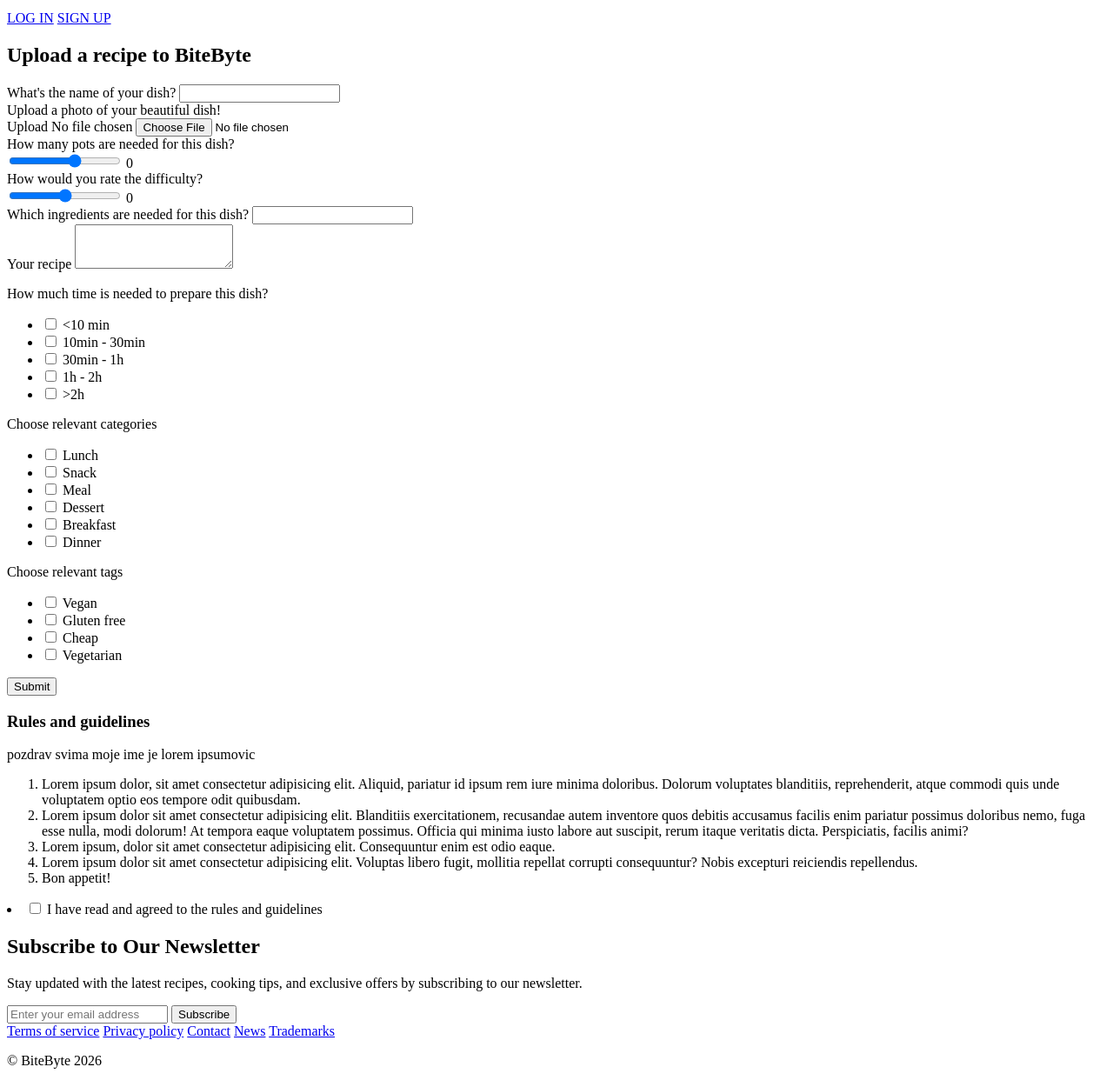
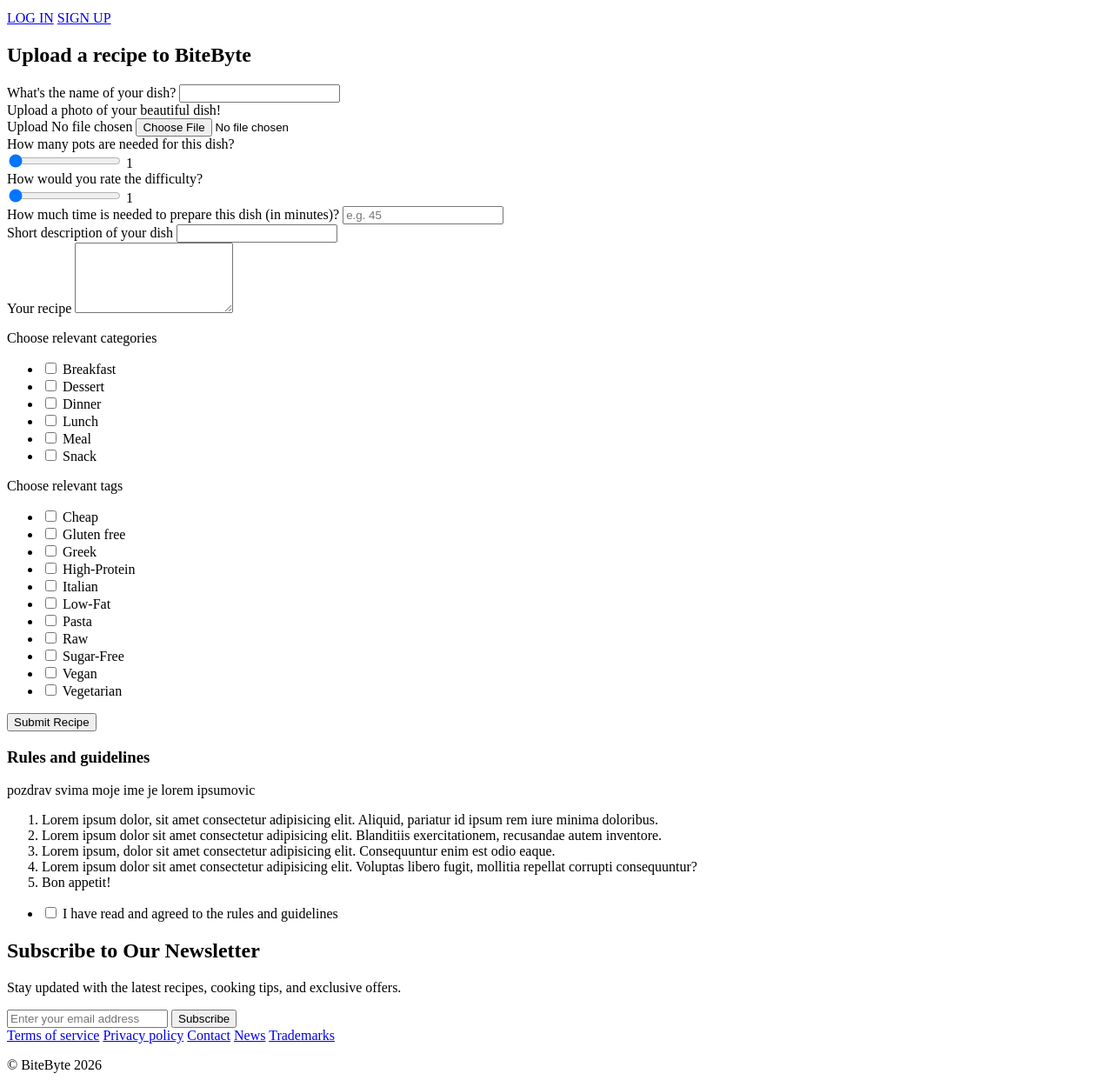
Before and after one commit to SannieBoi/BiteByte, a PHP site: page /submit.php in a window 1280 px wide. Shown: the part 425-1675 px from the top of the page at 87% size. Before the commit the page ends 1654 px from the top, so only its background shows below. Run offline with PHP 8.4, Linux system fonts and the light colour scheme; a user stored in the database is signed in; data comes from the database, SQL or seed files in the repository.

Commit message:
users can now add a recipe

```diff
--- a/php/submit.php
+++ b/php/submit.php
@@ -1,16 +1,121 @@
+<?php
+// 1. POVEZIVANJE NA BAZU I SESIJA
+include 'config.php';
+
+if (session_status() === PHP_SESSION_NONE) {
+    session_start();
+}
+
+// Inicijalizacija search_term promenljive za header da ne baca grešku
+$search_term = $_GET['search'] ?? '';
+
+// Ako korisnik nije ulogovan, odmah ga preusmeri na login.php
+if (!isset($_SESSION['UsersID'])) {
+    header("Location: login.php");
+    exit();
+}
+
+$trenutni_user_id = $_SESSION['UsersID'];
+$poruka = "";
+
+// 2. PREUZIMANJE KATEGORIJA I TAGOVA ZA PRIKAZ U FORMI
+try {
+    $all_categories = $pdo->query("SELECT * FROM categories ORDER BY Name ASC")->fetchAll();
+    $all_tags = $pdo->query("SELECT * FROM tags ORDER BY Name ASC")->fetchAll();
+} catch (PDOException $e) {
+    die("Greška pri čitanju kategorija/tagova: " . $e->getMessage());
+}
+
+// 3. OBRADA FORME NAKON KLIKA NA SUBMIT
+if ($_SERVER['REQUEST_METHOD'] === 'POST') {
+    $title = $_POST['name'] ?? '';
+    $pots = isset($_POST['pots']) ? (int)$_POST['pots'] : 0;
+    $diff = isset($_POST['diff']) ? (int)$_POST['diff'] : 1;
+    $time_needed = isset($_POST['time_needed']) ? (int)$_POST['time_needed'] : 0;
+    $description = $_POST['description'] ?? ''; // Umesto ingredients, hvatamo opis
+    $recipe_text = $_POST['recipe'] ?? '';
+
+    $selected_categories = $_POST['category'] ?? [];
+    $selected_tags = $_POST['tags'] ?? [];
+
+    // Osnovna validacija
+    if (empty($title) || $time_needed <= 0 || empty($recipe_text)) {
+        $poruka = "<p style='color: red;'>Molimo popunite sva obavezna polja (Naziv, Vreme, Recept).</p>";
+    } else {
+        // Logika za upload slike
+        $image_name = "default.png"; // Ako korisnik ne izabere sliku
+        if (isset($_FILES['photo']) && $_FILES['photo']['error'] === UPLOAD_ERR_OK) {
+            $file_tmp = $_FILES['photo']['tmp_name'];
+            $original_name = $_FILES['photo']['name'];
+            $ext = pathinfo($original_name, PATHINFO_EXTENSION);
+
+            // Kreiramo unikatno ime fajla da se ne bi prebrisale slike sa istim imenom
+            $image_name = time() . "_" . uniqid() . "." . $ext;
+            $target_dir = "../img/recipe_images/";
+
+            // Napravi direktorijum ako ne postoji
+            if (!is_dir($target_dir)) {
+                mkdir($target_dir, 0777, true);
+            }
+
+            move_uploaded_file($file_tmp, $target_dir . $image_name);
+        }
+
+        try {
+            // Pokrećemo transakciju
+            $pdo->beginTransaction();
+
+            // Umetanje u tabelu 'recipes' (zajedno sa Description i Instructions)
+            $sql_recipe = "INSERT INTO recipes (Title, ImageURL, TimeNeeded, PotsNum, Difficulty, Rating, Description, Instructions, UsersID)
+                           VALUES (?, ?, ?, ?, ?, 1, ?, ?, ?)";
+            $stmt = $pdo->prepare($sql_recipe);
+            $stmt->execute([$title, $image_name, $time_needed, $pots, $diff, $description, $recipe_text, $trenutni_user_id]);
+
+            // Uzimamo ID recepta koji je upravo generisan u bazi
+            $novi_recipe_id = $pdo->lastInsertId();
+
+            // Umetanje u veznu tabelu 'recipescat'
+            if (!empty($selected_categories)) {
+                $sql_cat = "INSERT INTO recipescat (RecipesID, CategoriesID) VALUES (?, ?)";
+                $stmt_cat = $pdo->prepare($sql_cat);
+                foreach ($selected_categories as $cat_id) {
+                    $stmt_cat->execute([$novi_recipe_id, (int)$cat_id]);
+                }
+            }
+
+            // Umetanje u veznu tabelu 'recipestag'
+            if (!empty($selected_tags)) {
+                $sql_tag = "INSERT INTO recipestag (RecipesID, TagsID) VALUES (?, ?)";
+                $stmt_tag = $pdo->prepare($sql_tag);
+                foreach ($selected_tags as $tag_id) {
+                    $stmt_tag->execute([$novi_recipe_id, (int)$tag_id]);
+                }
+            }
+
+            // Potvrđujemo izmene u bazi
+            $pdo->commit();
+            $poruka = "<p style='color: green; margin-left: 5em; font-weight: bold;'>Recipe submitted successfully!</p>";
+
+        } catch (Exception $e) {
+            $pdo->rollBack();
+            $poruka = "<p style='color: red;'>Greška pri upisu u bazu: " . $e->getMessage() . "</p>";
+        }
+    }
+}
+?>
 <!DOCTYPE html>
 <html lang="en">
 <head>
     <meta charset="UTF-8">
     <meta name="viewport" content="width=device-width, initial-scale=1.0">
-    <title>kakav dobar submit jel da</title>
+    <title>BiteByte - Upload Recipe</title>
     <link rel="stylesheet" href="../css/styles.css">
     <link rel="stylesheet" href="../css/submit.css">
-    <link rel="stylesheet" href="https://cdnjs.cloudflare.com/ajax/libs/font-awesome/6.7.2/css/all.min.css" integrity="sha512-Evv84Mr4kqVGRNSgIGL/F/aIDqQb7xQ2vcrdIwxfjThSH8CSR7PBEakCr51Ck+w+/U6swU2Im1vVX0SVk9ABhg==" crossorigin="anonymous" referrerpolicy="no-referrer" />
+    <link rel="stylesheet" href="https://cdnjs.cloudflare.com/ajax/libs/font-awesome/6.7.2/css/all.min.css" />
     <script src="../js/script.js"></script>
     <link rel="preconnect" href="https://fonts.googleapis.com">
     <link rel="preconnect" href="https://fonts.gstatic.com" crossorigin>
-    <link href="https://fonts.googleapis.com/css2?family=Noto+Sans:ital,wght@0,100..900;1,100..900&family=Roboto:ital,wght@0,100..900;1,100..900&display=swap" rel="stylesheet">
+    <link href="https://fonts.googleapis.com/css2?family=Noto+Sans:wght@100..900&family=Roboto:wght@100..900&display=swap" rel="stylesheet">
 </head>
 <body>
     <header>
@@ -39,15 +144,18 @@
         </nav>
     </header>
 
-
     <main>
         <div>
             <h2 class="h2">Upload a recipe to BiteByte</h2>
-            <form action="" id="submit_form">
+
+            <?php echo $poruka; ?>
+
+            <form action="submit.php" method="POST" id="submit_form" enctype="multipart/form-data">
                 <div class="field">
                     <label for="name">What's the name of your dish?</label>
-                    <input type="text" name="name" id="name">
+                    <input type="text" name="name" id="name" required>
                 </div>
+
                 <div class="photo_upload">
                     <label for="photo">Upload a photo of your beautiful dish!</label>
                     <div class="upload">
@@ -58,133 +166,91 @@
                         <input type="file" name="photo" id="photo" accept="image/png,image/jpeg">
                     </div>
                 </div>
+
                 <div class="field">
                     <label for="pots">How many pots are needed for this dish?</label>
-                    <div><input type="range" name="pots" id="pots" min="0" max="5"> <label for="pots" id="pots_label">0</label></div>
+                    <div>
+                        <input type="range" name="pots" id="pots" min="1" max="15" value="1" oninput="document.getElementById('pots_display').innerText = this.value">
+                        <label id="pots_display">1</label>
                     </div>
-                <div class="field">
-                    <label for="diff">How would you rate the difficulty?</label>
-                    <div><input type="range" name="diff" id="diff" min="1" max="5"> <label for="diff" id="diff_label">0</label></div>
                 </div>
 
                 <div class="field">
-                    <label for="ingredients">Which ingredients are needed for this dish?</label>
-                    <input type="text" name="ingredients" id="ingredients">
+                    <label for="diff">How would you rate the difficulty?</label>
+                    <div>
+                        <input type="range" name="diff" id="diff" min="1" max="5" value="1" oninput="document.getElementById('diff_display').innerText = this.value">
+                        <label id="diff_display">1</label>
+                    </div>
+                </div>
+
+                <div class="field">
+                    <label for="time_needed">How much time is needed to prepare this dish (in minutes)?</label>
+                    <input type="number" name="time_needed" id="time_needed" placeholder="e.g. 45" required>
+                </div>
+
+                <div class="field">
+                    <label for="description">Short description of your dish</label>
+                    <input type="text" name="description" id="description">
                 </div>
 
                 <div class="field">
                     <label for="recipe">Your recipe</label>
-                    <textarea rows="3" id="recipe"></textarea>
-                </div>
-
-                <div class="time field">
-                    <p>How much time is needed to prepare this dish?</p>
-                    <ul>
-                        <li>
-                            <input type="checkbox" name="10">
-                            <label for="10">&lt;10 min</label>
-                        </li>
-                        <li>
-                            <input type="checkbox" name="10-30">
-                            <label for="10-30">10min - 30min</label>
-                        </li>
-                        <li>
-                            <input type="checkbox" name="30-1">
-                            <label for="30-1">30min - 1h</label>
-                        </li>
-                        <li>
-                            <input type="checkbox" name="1-2">
-                            <label for="1-2">1h - 2h</label>
-                        </li>
-                        <li>
-                            <input type="checkbox" name="2">
-                            <label for="2">&gt;2h</label>
-                        </li>
-                    </ul>
+                    <textarea name="recipe" rows="5" id="recipe" required></textarea>
                 </div>
 
                 <div class="cat field">
                     <p>Choose relevant categories</p>
                     <ul>
+                        <?php foreach ($all_categories as $cat): ?>
                             <li>
-                            <input type="checkbox" name="lunch">
-                            <label for="lunch">Lunch</label>
+                                <input type="checkbox" name="category[]" value="<?php echo $cat['CategoriesID']; ?>" id="cat-<?php echo $cat['CategoriesID']; ?>">
+                                <label for="cat-<?php echo $cat['CategoriesID']; ?>"><?php echo htmlspecialchars($cat['Name']); ?></label>
                             </li>
-                        <li>
-                            <input type="checkbox" name="snack">
-                            <label for="snack">Snack</label>
-                        </li>
-                        <li>
-                            <input type="checkbox" name="meal">
-                            <label for="meal">Meal</label>
-                        </li>
-                        <li>
-                            <input type="checkbox" name="dessert">
-                            <label for="dessert">Dessert</label>
-                        </li>
-                        <li>
-                            <input type="checkbox" name="breakfast">
-                            <label for="breakfast">Breakfast</label>
-                        </li>
-                        <li>
-                            <input type="checkbox" name="dinner">
-                            <label for="dinner">Dinner</label>
-                        </li>
+                        <?php endforeach; ?>
                     </ul>
                 </div>
 
                 <div class="tags field">
                     <p>Choose relevant tags</p>
                     <ul>
+                        <?php foreach ($all_tags as $tag): ?>
                             <li>
-                            <input type="checkbox" name="vegan">
-                            <label for="vegan">Vegan</label>
+                                <input type="checkbox" name="tags[]" value="<?php echo $tag['TagsID']; ?>" id="tag-<?php echo $tag['TagsID']; ?>">
+                                <label for="tag-<?php echo $tag['TagsID']; ?>"><?php echo htmlspecialchars($tag['Name']); ?></label>
                             </li>
-                        <li>
-                            <input type="checkbox" name="gluten">
-                            <label for="gluten">Gluten free</label>
-                        </li>
-                        <li>
-                            <input type="checkbox" name="cheap">
-                            <label for="cheap">Cheap</label>
-                        </li>
-                        <li>
-                            <input type="checkbox" name="vege">
-                            <label for="vege">Vegetarian</label>
-                        </li>
+                        <?php endforeach; ?>
                     </ul>
                 </div>
+
                 <div>
-                    <button>Submit</button>
+                    <button type="submit">Submit Recipe</button>
                 </div>
             </form>
         </div>
-
 
         <div class="rouxls">
             <h3>Rules and guidelines</h3>
             <p>pozdrav svima moje ime je lorem ipsumovic</p>
             <ol>
-                <li>Lorem ipsum dolor, sit amet consectetur adipisicing elit. Aliquid, pariatur id ipsum rem iure minima doloribus. Dolorum voluptates blanditiis, reprehenderit, atque commodi quis unde voluptatem optio eos tempore odit quibusdam.</li>
-                <li>Lorem ipsum dolor sit amet consectetur adipisicing elit. Blanditiis exercitationem, recusandae autem inventore quos debitis accusamus facilis enim pariatur possimus doloribus nemo, fuga esse nulla, modi dolorum! At tempora eaque voluptatem possimus. Officia qui minima iusto labore aut suscipit, rerum itaque veritatis dicta. Perspiciatis, facilis animi?</li>
+                <li>Lorem ipsum dolor, sit amet consectetur adipisicing elit. Aliquid, pariatur id ipsum rem iure minima doloribus.</li>
+                <li>Lorem ipsum dolor sit amet consectetur adipisicing elit. Blanditiis exercitationem, recusandae autem inventore.</li>
                 <li>Lorem ipsum, dolor sit amet consectetur adipisicing elit. Consequuntur enim est odio eaque.</li>
-                <li>Lorem ipsum dolor sit amet consectetur adipisicing elit. Voluptas libero fugit, mollitia repellat corrupti consequuntur? Nobis excepturi reiciendis repellendus.</li>
+                <li>Lorem ipsum dolor sit amet consectetur adipisicing elit. Voluptas libero fugit, mollitia repellat corrupti consequuntur?</li>
                 <li>Bon appetit!</li>
             </ol>
+            <ul>
                 <li>
-                <input type="checkbox">
+                    <input type="checkbox" id="agree" required>
                     <label for="agree">I have read and agreed to the rules and guidelines</label>
                 </li>
+            </ul>
         </div>
-
-
     </main>
-
 
     <footer>
         <section class="footer-left">
             <h2>Subscribe to Our Newsletter</h2>
-            <p>Stay updated with the latest recipes, cooking tips, and exclusive offers by subscribing to our newsletter.</p>
+            <p>Stay updated with the latest recipes, cooking tips, and exclusive offers.</p>
             <form action="">
                 <input type="email" name="email" id="email" placeholder="Enter your email address">
                 <button type="submit" id="submit">Subscribe</button>
@@ -196,8 +262,6 @@
             <a href="contact.html">Contact</a>
             <a href="blog.html">News</a>
             <a href="#">Trademarks</a>
-            <a href="#"></a>
-            <a href="#"></a>
         </section>
         <p class="copyright">&copy; BiteByte 2026</p>
     </footer>
```
Also changed, not shown: php/login.php (+4 -4 lines), php/recipes.php (+9 -9 lines), img/recipe_images/1779303793_6a0e0571b8395.jpg (added), img/recipe_images/1779304609_6a0e08a1464ca.jpg (added), img/recipe_images/1779305198_6a0e0aee88610.jpg (added), img/recipe_images/1779305431_6a0e0bd7950ad.jpg (added), img/recipe_images/1779305486_6a0e0c0e2c696.jpg (added), img/recipe_images/1779305515_6a0e0c2bbf4a9.jpg (added). Lines whose indentation alone changed are shown as unchanged.
